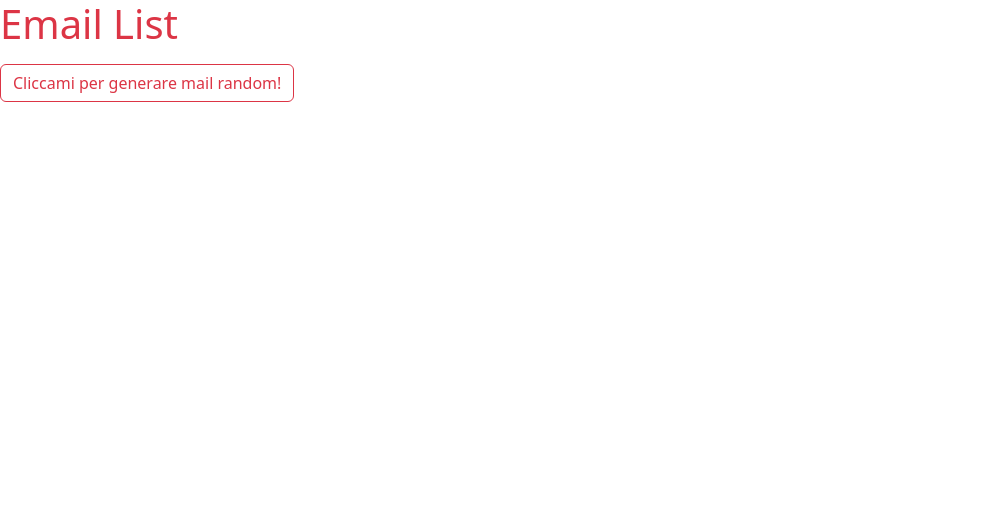
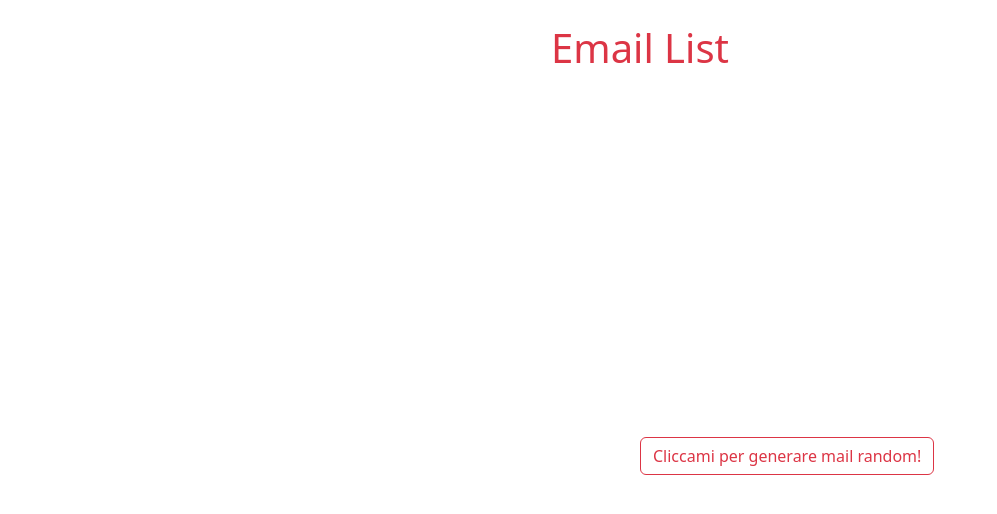
Before and after one commit to Aj-Herrera-99/js-email-list, a plain HTML site: page index.html in a window 1280 px wide. Shown: the whole page, without its empty margins (0-997 px from the left). Drawn offline with nearby package versions, Linux system fonts and the light colour scheme.

Commit message:
ui improv with bootstrap

```diff
--- a/assets/javascript/script.js
+++ b/assets/javascript/script.js
@@ -29,7 +29,7 @@ function generateRandomMailFrom(url, $element) {
         .then((data) => {
             $element.insertAdjacentHTML(
                 "beforeend",
-                `<span>${data.response}</span><br>`
+                `<span class="d-inline-block px-2 py-1 text-bg-info rounded-2 my-1">${data.response}</span><br>`
             );
         })
         .catch((error) => console.error(error));
--- a/index.html
+++ b/index.html
@@ -3,24 +3,41 @@
     <head>
         <meta charset="UTF-8" />
         <meta name="viewport" content="width=device-width, initial-scale=1.0" />
+        <script
+        src="https://cdnjs.cloudflare.com/ajax/libs/axios/1.7.7/axios.min.js"
+        integrity="sha512-DdX/YwF5e41Ok+AI81HI8f5/5UsoxCVT9GKYZRIzpLxb8Twz4ZwPPX+jQMwMhNQ9b5+zDEefc+dcvQoPWGNZ3g=="
+        crossorigin="anonymous"
+        referrerpolicy="no-referrer"
+        ></script>
         <link
-            href="https://cdn.jsdelivr.net/npm/bootstrap@5.3.3/dist/css/bootstrap.min.css"
-            rel="stylesheet"
-            integrity="sha384-QWTKZyjpPEjISv5WaRU9OFeRpok6YctnYmDr5pNlyT2bRjXh0JMhjY6hW+ALEwIH"
-            crossorigin="anonymous"
+        href="https://cdn.jsdelivr.net/npm/bootstrap@5.3.3/dist/css/bootstrap.min.css"
+        rel="stylesheet"
+        integrity="sha384-QWTKZyjpPEjISv5WaRU9OFeRpok6YctnYmDr5pNlyT2bRjXh0JMhjY6hW+ALEwIH"
+        crossorigin="anonymous"
         />
-        <script
-            src="https://cdnjs.cloudflare.com/ajax/libs/axios/1.7.7/axios.min.js"
-            integrity="sha512-DdX/YwF5e41Ok+AI81HI8f5/5UsoxCVT9GKYZRIzpLxb8Twz4ZwPPX+jQMwMhNQ9b5+zDEefc+dcvQoPWGNZ3g=="
-            crossorigin="anonymous"
-            referrerpolicy="no-referrer"
-        ></script>
         <script type="module" src="./assets/javascript/script.js"></script>
         <title>Email List</title>
     </head>
-    <body>
-        <h1 class="text-danger">Email List</h1>
-        <p id="result"></p>
-        <button class="btn btn-outline-danger">Cliccami per generare mail random!</button>
+
+    <body class="w-100 vh-100 py-4 overflow-hidden">
+        <h1 class="text-danger text-center">Email List</h1>
+
+        <main
+            class="h-100 d-flex justify-content-center align-items-center"
+        >
+            <div class="container-md row-cols-sm-2 d-flex justify-content-center align-items-center flex-wrap">
+                <p id="result">
+                    <!-- <span class="d-inline-block px-2 py-1 text-bg-info rounded-2 my-1">ù
+                        ${data.response}
+                    </span><br> -->
+                </p>
+                <div>
+                    <button class="btn btn-outline-danger d-inline-block">
+                        Cliccami per generare mail random!
+                    </button>
+                </div>
+            </div>
+        </main>
+
     </body>
 </html>
```
